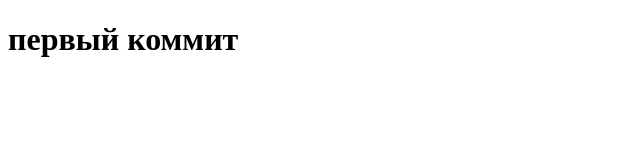
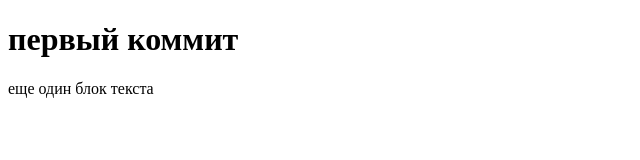
Before and after one commit to gh6u9do/first-project, a plain HTML site: page index.html in a window 1280 px wide. Shown: the whole page, without its empty margins (0-640 px from the left). Drawn offline with Linux system fonts and the light colour scheme.

Commit message:
добавлен параграф текста

```diff
--- a/index.html
+++ b/index.html
@@ -7,5 +7,6 @@
 </head>
 <body>
     <h1>первый коммит</h1>
+    <p>еще один блок текста</p>
 </body>
 </html>
```
